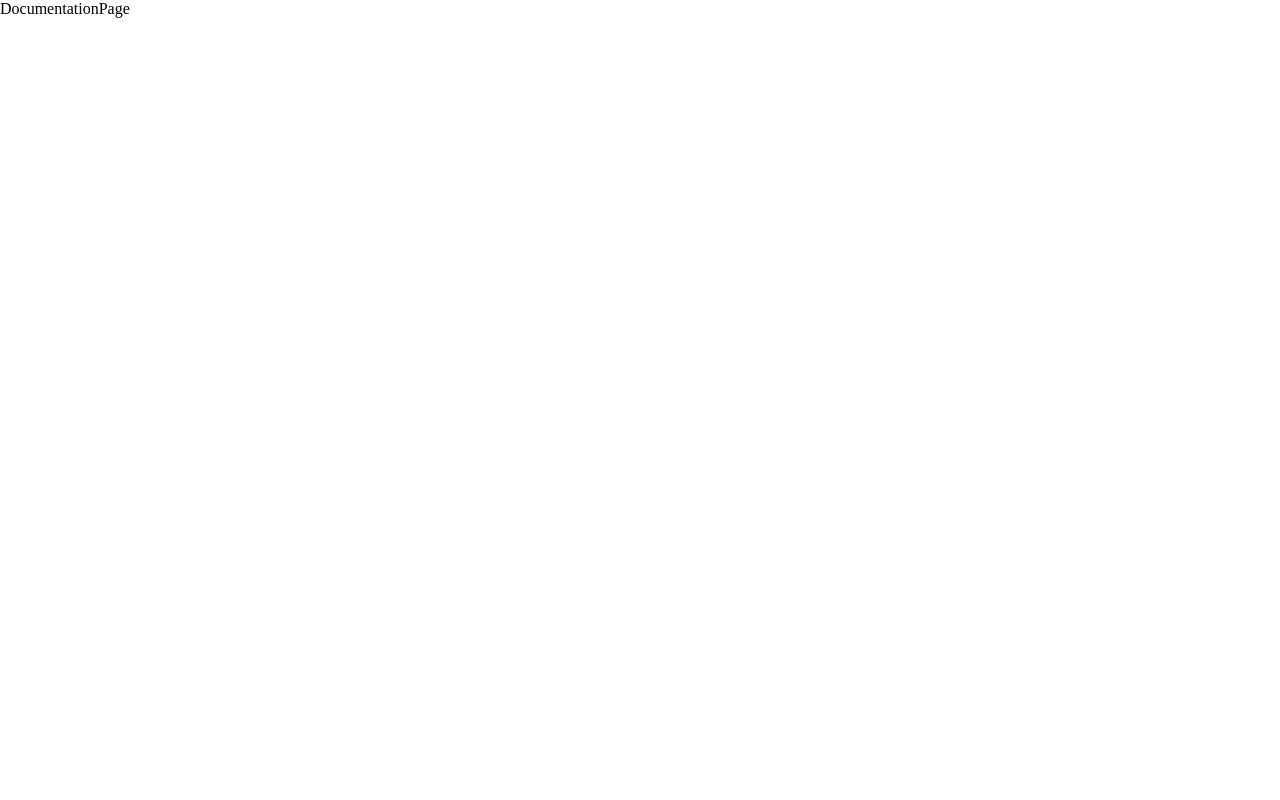
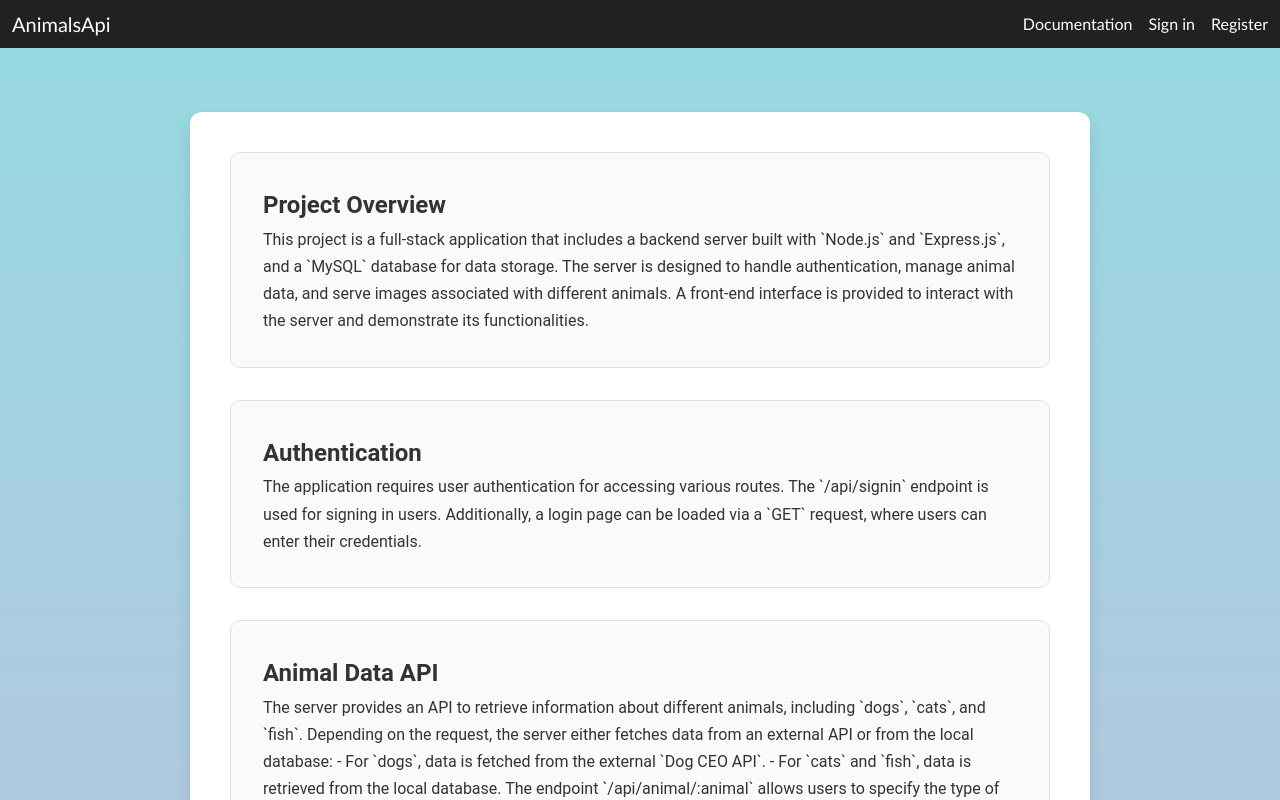
Before and after one commit to alexanderfilip1/pet-api, a React (Vite) app in the folder frontend/: page /documentation in a window 1280 px wide. Shown: the top 800 px of the page. Built offline with nearby package versions, Linux system fonts and the light colour scheme.

Commit message:
Implemented documentation page

```diff
--- /dev/null
+++ b/frontend/src/assets/css/DocumentationSection.css
@@ -0,0 +1,64 @@
+.documentation__main {
+  padding: 2rem;
+}
+
+.documentation__section {
+  background-color: #ffffff;
+  padding: 2.5rem;
+  border-radius: 12px;
+  box-shadow: 0 8px 16px rgba(0, 0, 0, 0.1);
+  max-width: 900px;
+  margin: 2rem auto;
+  font-family: "Roboto", sans-serif;
+  line-height: 1.7;
+  color: #333;
+}
+
+.documentation__article {
+  background-color: #f9fafc;
+  padding: 2rem;
+  margin-bottom: 2rem;
+  border-radius: 10px;
+  border: 1px solid #e0e0e0;
+  transition: transform 0.3s, box-shadow 0.3s;
+}
+
+.documentation__article:hover {
+  transform: translateY(-7px);
+  box-shadow: 0 10px 20px rgba(0, 0, 0, 0.1);
+}
+
+.documentation__title {
+  font-size: 1.75rem;
+  color: #2c3e50;
+  margin-bottom: 1rem;
+  border-left: 5px solid #3498db;
+  padding-left: 1rem;
+  font-weight: 500;
+}
+
+.documentation__content {
+  font-size: 1.1rem;
+  color: #555;
+  margin-bottom: 0;
+  white-space: pre-line;
+  letter-spacing: 0.5px;
+}
+
+@media (max-width: 768px) {
+  .documentation__section {
+    padding: 1.5rem;
+  }
+
+  .documentation__article {
+    padding: 1.5rem;
+  }
+
+  .documentation__title {
+    font-size: 1.5rem;
+  }
+
+  .documentation__content {
+    font-size: 1rem;
+  }
+}
--- /dev/null
+++ b/frontend/src/components/DocumentationSection.jsx
@@ -0,0 +1,62 @@
+import React from "react";
+import "../assets/css/DocumentationSection.css";
+
+export default function DocumentationSection() {
+  const sections = [
+    {
+      title: "Project Overview",
+      content:
+        "This project is a full-stack application that includes a backend server built with `Node.js` and `Express.js`, and a `MySQL` database for data storage. The server is designed to handle authentication, manage animal data, and serve images associated with different animals. A front-end interface is provided to interact with the server and demonstrate its functionalities.",
+    },
+    {
+      title: "Authentication",
+      content:
+        "The application requires user authentication for accessing various routes. The `/api/signin` endpoint is used for signing in users. Additionally, a login page can be loaded via a `GET` request, where users can enter their credentials.",
+    },
+    {
+      title: "Animal Data API",
+      content:
+        "The server provides an API to retrieve information about different animals, including `dogs`, `cats`, and `fish`. Depending on the request, the server either fetches data from an external API or from the local database:\n\n" +
+        "- For `dogs`, data is fetched from the external `Dog CEO API`.\n" +
+        "- For `cats` and `fish`, data is retrieved from the local database.\n\n" +
+        "The endpoint `/api/animal/:animal` allows users to specify the type of animal and optionally retrieve a specific breed or a random one.\n\n" +
+        "- If `random=1`, the `breed` parameter provided by the user will be ignored, and a random breed will be returned instead.",
+    },
+    {
+      title: "Adding New Animals",
+      content:
+        "Users can add new entries for `cats` and `fish` to the database using the `POST /api/animal` endpoint. This includes uploading images, which are stored on the server. The application automatically generates the URL for the uploaded image and saves it along with the animal data.",
+    },
+    {
+      title: "Input Validation",
+      content:
+        "All data provided by users is thoroughly validated to ensure consistency and security before being processed by the server.",
+    },
+    {
+      title: "Database Configuration",
+      content:
+        "The project includes a SQL file that initializes the database, creates the necessary tables, and populates them with sample data. This ensures that the application can be easily set up and tested.",
+    },
+    {
+      title: "Easy Setup",
+      content:
+        "The project is designed for easy deployment. After setting up the `MySQL` database using the provided SQL file, users only need to install dependencies and configure the database connection settings to get the application running.",
+    },
+    {
+      title: "Frontend Documentation",
+      content:
+        "A React-based frontend is included to provide documentation and demonstrate how to interact with the server. The frontend includes a login form, buttons to fetch and display animal data, and a form for adding new animal entries. It also explains the server’s functionality, data sources, and system architecture.",
+    },
+  ];
+
+  return (
+    <section className="documentation__section">
+      {sections.map((section, index) => (
+        <article className="documentation__article" key={index}>
+          <h2>{section.title}</h2>
+          <p>{section.content}</p>
+        </article>
+      ))}
+    </section>
+  );
+}
--- a/frontend/src/pages/DocumentationPage.jsx
+++ b/frontend/src/pages/DocumentationPage.jsx
@@ -1,7 +1,18 @@
 import React from "react";
 import { useDocumentTitle } from "../hooks/useDocumentTitle";
+import Header from "../components/Header";
+import DocumentationSection from "../components/DocumentationSection";
 
 export default function DocumentationPage() {
   useDocumentTitle("| Documentation");
-  return <div>DocumentationPage</div>;
+  return (
+    <>
+      <Header />
+      <div className="wrapper" style={{ position: "initial" }}>
+        <main className="documentation__main">
+          <DocumentationSection />
+        </main>
+      </div>
+    </>
+  );
 }
```
